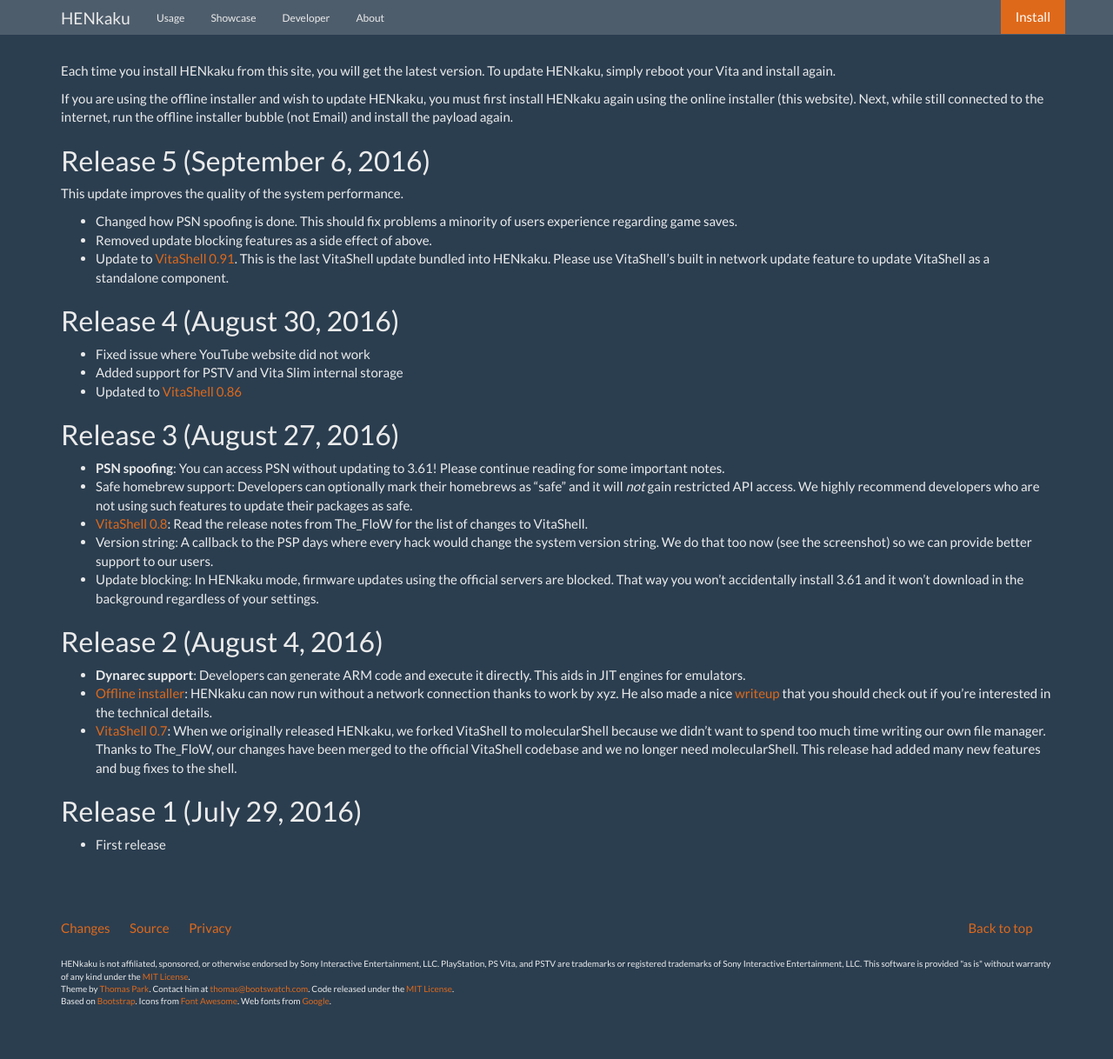
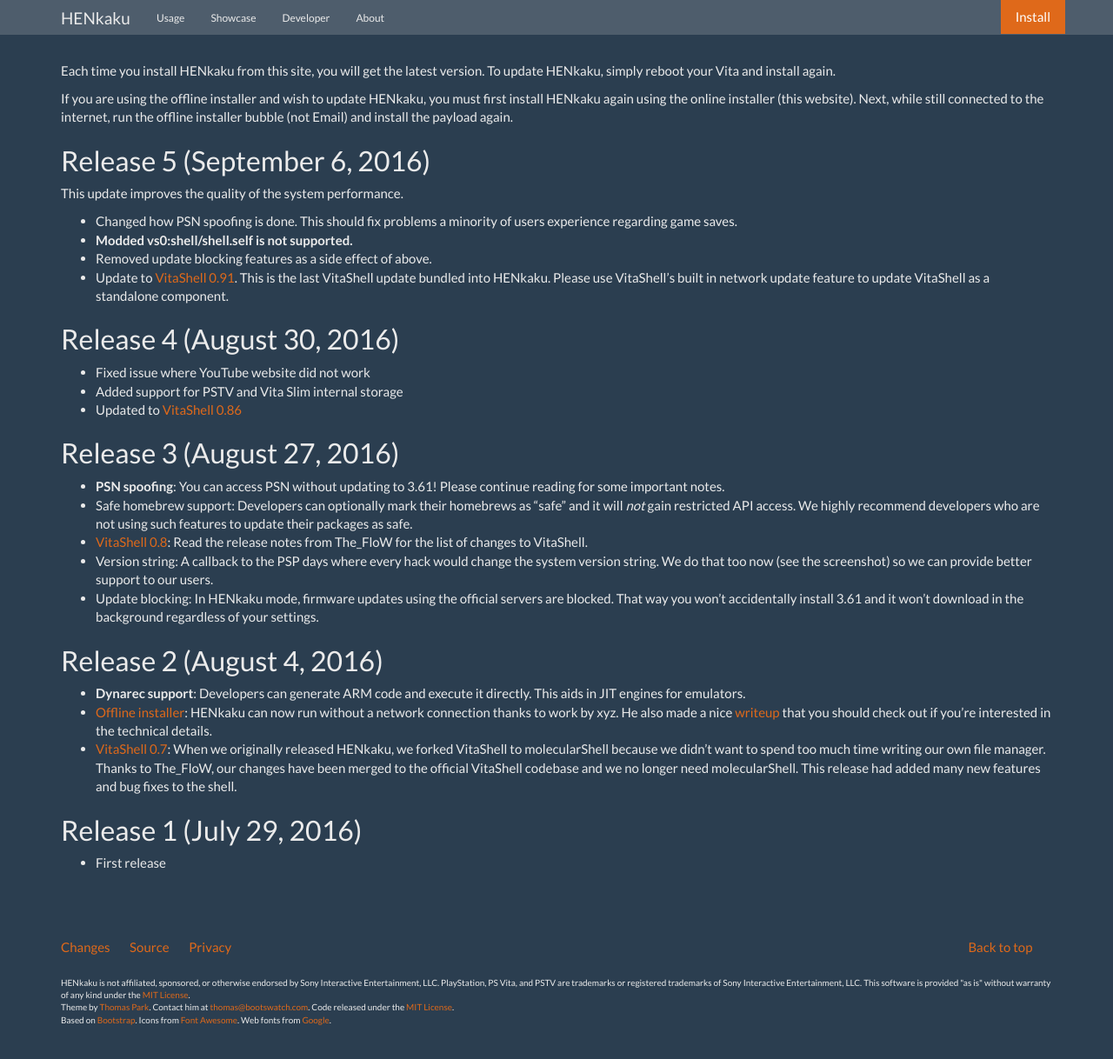
Before and after one commit to henkaku/henkaku.github.io, a Jekyll site: the page built from changes.md, in a window 1280 px wide and 1255 px high. Shown: the top 1218 px of the window at 87% size. Built offline with Jekyll 4.4.1, drawn with Linux system fonts in a browser that asks for light colours.

Commit message:
Update changes.md
Added note about unsupported shell.self

```diff
--- a/changes.md
+++ b/changes.md
@@ -12,6 +12,7 @@
 This update improves the quality of the system performance.
 
 * Changed how PSN spoofing is done. This should fix problems a minority of users experience regarding game saves.
+* **Modded vs0:shell/shell.self is not supported.**
 * Removed update blocking features as a side effect of above.
 * Update to [VitaShell 0.91](https://github.com/TheOfficialFloW/VitaShell/releases/tag/0.91). This is the last VitaShell update bundled into HENkaku. Please use VitaShell's built in network update feature to update VitaShell as a standalone component.
 
```
